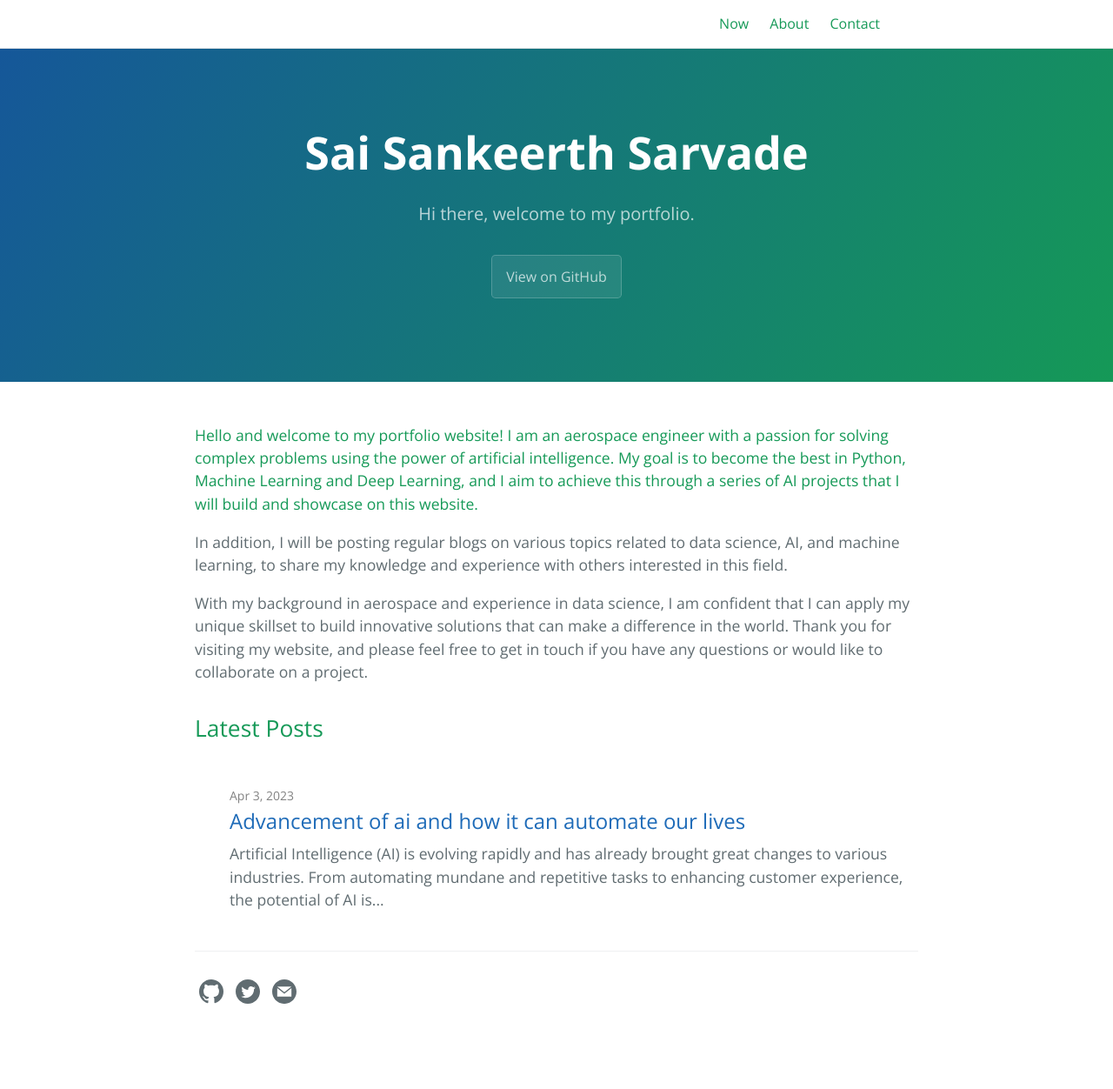
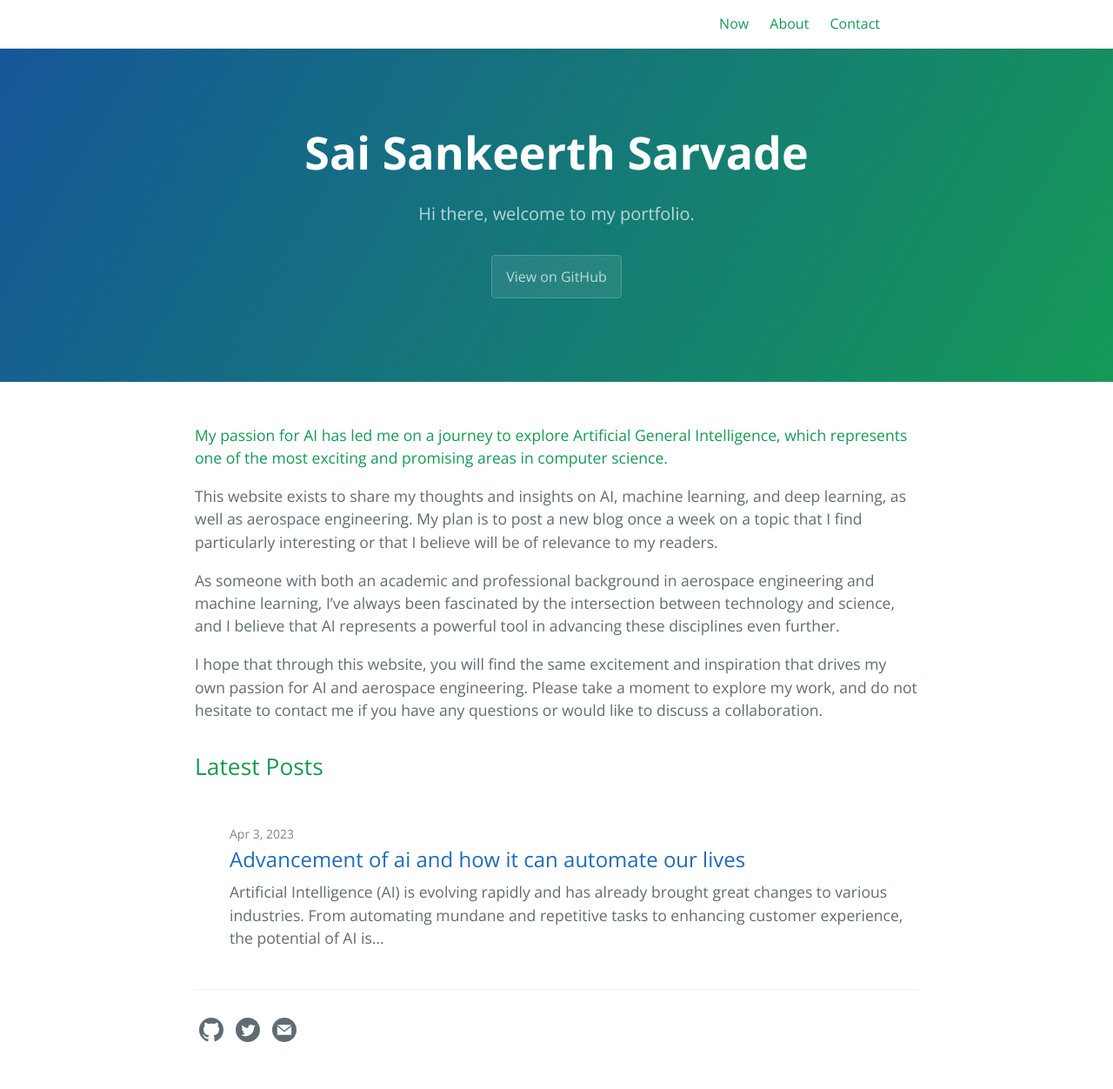
Before and after one commit to sarvade/my_portfolio, a Jekyll site: the page built from index.md, in a window 1280 px wide. Shown: the whole page at 87% size. Built offline with Jekyll 4.4.1, drawn with Linux system fonts in a browser that asks for light colours; our own code applies the rules of GitHub Pages for plain Markdown files; before the commit the page ends 1208 px from its top, so only the background shows below that.

Commit message:
Update index.md

```diff
--- a/index.md
+++ b/index.md
@@ -5,8 +5,10 @@ tagline: What I'm doing now?
 
 ---
 
-#### Hello and welcome to my portfolio website! I am an aerospace engineer with a passion for solving complex problems using the power of artificial intelligence. My goal is to become the best in Python, Machine Learning and Deep Learning, and I aim to achieve this through a series of AI projects that I will build and showcase on this website.
+#### My passion for AI has led me on a journey to explore Artificial General Intelligence, which represents one of the most exciting and promising areas in computer science.
 
-In addition, I will be posting regular blogs on various topics related to data science, AI, and machine learning, to share my knowledge and experience with others interested in this field.
+This website exists to share my thoughts and insights on AI, machine learning, and deep learning, as well as aerospace engineering. My plan is to post a new blog once a week on a topic that I find particularly interesting or that I believe will be of relevance to my readers.
 
-With my background in aerospace and experience in data science, I am confident that I can apply my unique skillset to build innovative solutions that can make a difference in the world. Thank you for visiting my website, and please feel free to get in touch if you have any questions or would like to collaborate on a project.
+As someone with both an academic and professional background in aerospace engineering and machine learning, I've always been fascinated by the intersection between technology and science, and I believe that AI represents a powerful tool in advancing these disciplines even further.
+
+I hope that through this website, you will find the same excitement and inspiration that drives my own passion for AI and aerospace engineering. Please take a moment to explore my work, and do not hesitate to contact me if you have any questions or would like to discuss a collaboration.
```
